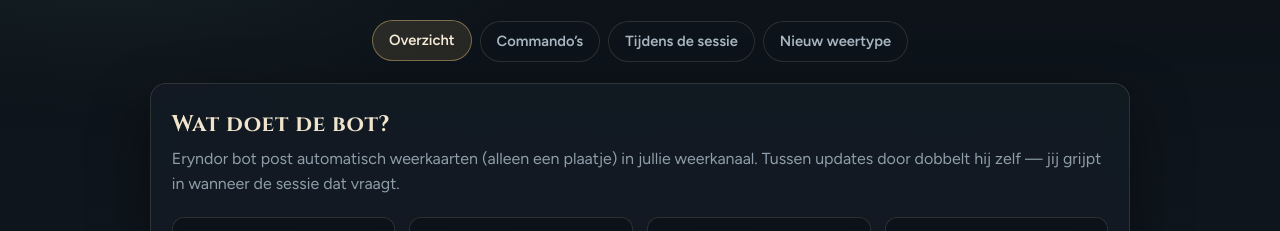
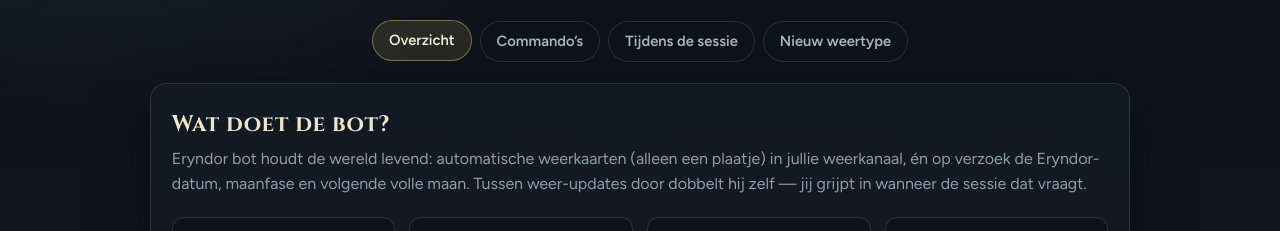
Before and after one commit to V3xillum/eryndor-bot, a website: page docs/handout/index.html in a window 1280 px wide. Shown: the part 499-730 px from the top of the page. Drawn offline with Linux system fonts and the light colour scheme.

Commit message:
Update Eryndor bot description in documentation to clarify its features, including automatic weather updates and additional functionalities like Eryndor-date and moon phase requests. Enhance clarity on bot's role during sessions.

```diff
--- a/docs/handout/index.html
+++ b/docs/handout/index.html
@@ -526,7 +526,7 @@
 
     <section id="overzicht" class="panel active" role="tabpanel">
       <h2>Wat doet de bot?</h2>
-      <p class="lead">Eryndor bot post automatisch weerkaarten (alleen een plaatje) in jullie weerkanaal. Tussen updates door dobbelt hij zelf — jij grijpt in wanneer de sessie dat vraagt.</p>
+      <p class="lead">Eryndor bot houdt de wereld levend: automatische weerkaarten (alleen een plaatje) in jullie weerkanaal, én op verzoek de Eryndor-datum, maanfase en volgende volle maan. Tussen weer-updates door dobbelt hij zelf — jij grijpt in wanneer de sessie dat vraagt.</p>
 
       <div class="grid-2">
         <article class="tile">
```
